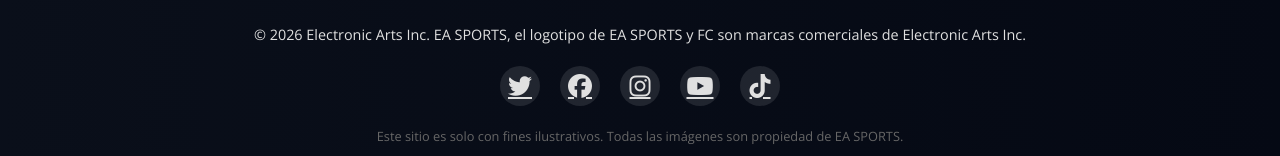
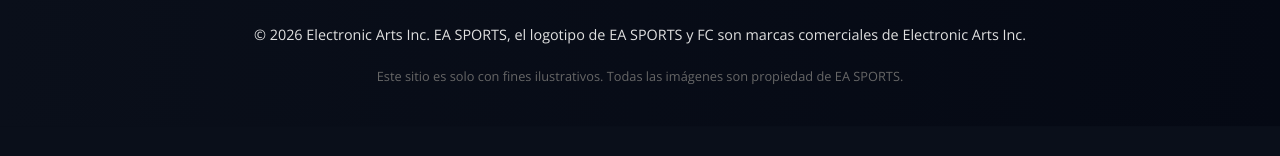
Before and after one commit to AlejandroLopez555/Desafio1DAW, a plain HTML site: page Articulo2.html in a window 1280 px wide. Shown: the part 2724-2880 px from the top of the page. After the commit the page ends 2850 px from the top, so only its background shows below. Drawn offline with nearby package versions, Linux system fonts and the light colour scheme.

Commit message:
Update Articulo2.html

```diff
--- a/Articulo2.html
+++ b/Articulo2.html
@@ -914,14 +914,6 @@
                 <img src="https://upload.wikimedia.org/wikipedia/commons/6/6f/EA_Sports_monochrome_logo.svg" alt="EA SPORTS FC 2026" style="width: 120px; margin-bottom: 20px; filter: brightness(0) invert(1); opacity: 0.8;">
                 <p>© 2026 Electronic Arts Inc. EA SPORTS, el logotipo de EA SPORTS y FC son marcas comerciales de Electronic Arts Inc.</p>
 
-                <div class="social-links">
-                    <a href="#"><i class="fab fa-twitter"></i></a>
-                    <a href="#"><i class="fab fa-facebook"></i></a>
-                    <a href="#"><i class="fab fa-instagram"></i></a>
-                    <a href="#"><i class="fab fa-youtube"></i></a>
-                    <a href="#"><i class="fab fa-tiktok"></i></a>
-                </div>
-
                 <p style="margin-top: 20px; font-size: 0.8rem; color: #666;">
                     Este sitio es solo con fines ilustrativos. Todas las imágenes son propiedad de EA SPORTS.
                 </p>
```
